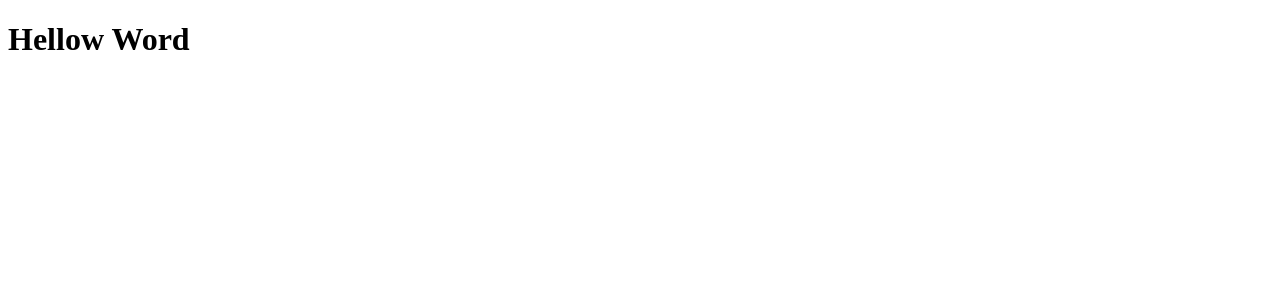
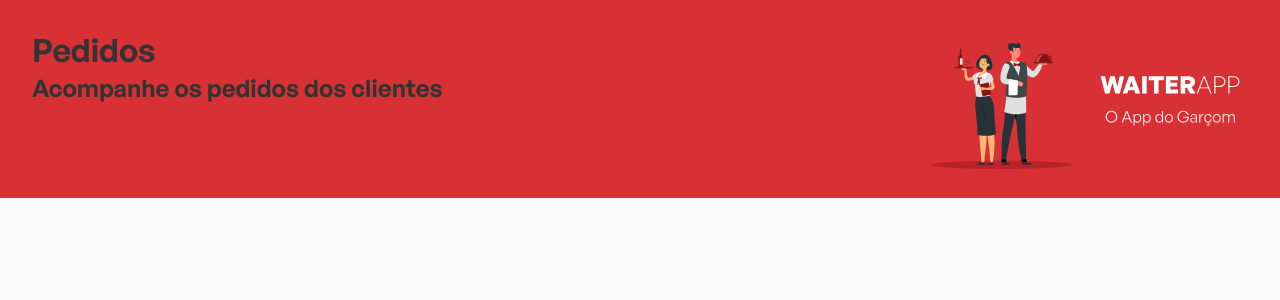
Before and after one commit to Gill3s0x01/gar.com, a React (Vite) app: page / in a window 1280 px wide. Shown: the top 300 px of the page. Built offline with nearby package versions, Linux system fonts and the light colour scheme.

Commit message:
✔️📌 Feat: Creating header component

```diff
--- a/src/App.tsx
+++ b/src/App.tsx
@@ -1,3 +1,11 @@
+import { Header } from './components/Header';
+import { GlobalStyles } from './styles/GlobalStyles';
+
 export function App() {
-  return <h1>Hellow Word</h1>;
+  return (
+    <>
+      <GlobalStyles />
+      <Header />
+    </>
+  );
 }
--- /dev/null
+++ b/src/components/Header/index.tsx
@@ -0,0 +1,16 @@
+import { Container, Content } from './styles';
+import logo from '../../assets/images/logo.svg';
+
+export function Header() {
+  return (
+    <Container>
+      <Content>
+        <div className="page-details">
+          <h1>Pedidos</h1>
+          <h2>Acompanhe os pedidos dos clientes</h2>
+        </div>
+        <img src={logo} alt="Two peaples serving" />
+      </Content>
+    </Container>
+  );
+}
--- /dev/null
+++ b/src/components/Header/styles.ts
@@ -0,0 +1,16 @@
+import styled from 'styled-components';
+
+export const Container = styled.header`
+  display: flex;
+  align-items: center;
+  justify-content: center;
+  background: #d73035;
+  height: 198px;
+`;
+
+export const Content = styled.div`
+  display: flex;
+  justify-content: space-between;
+  width: 100%;
+  max-width: 1216px;
+`;
```
